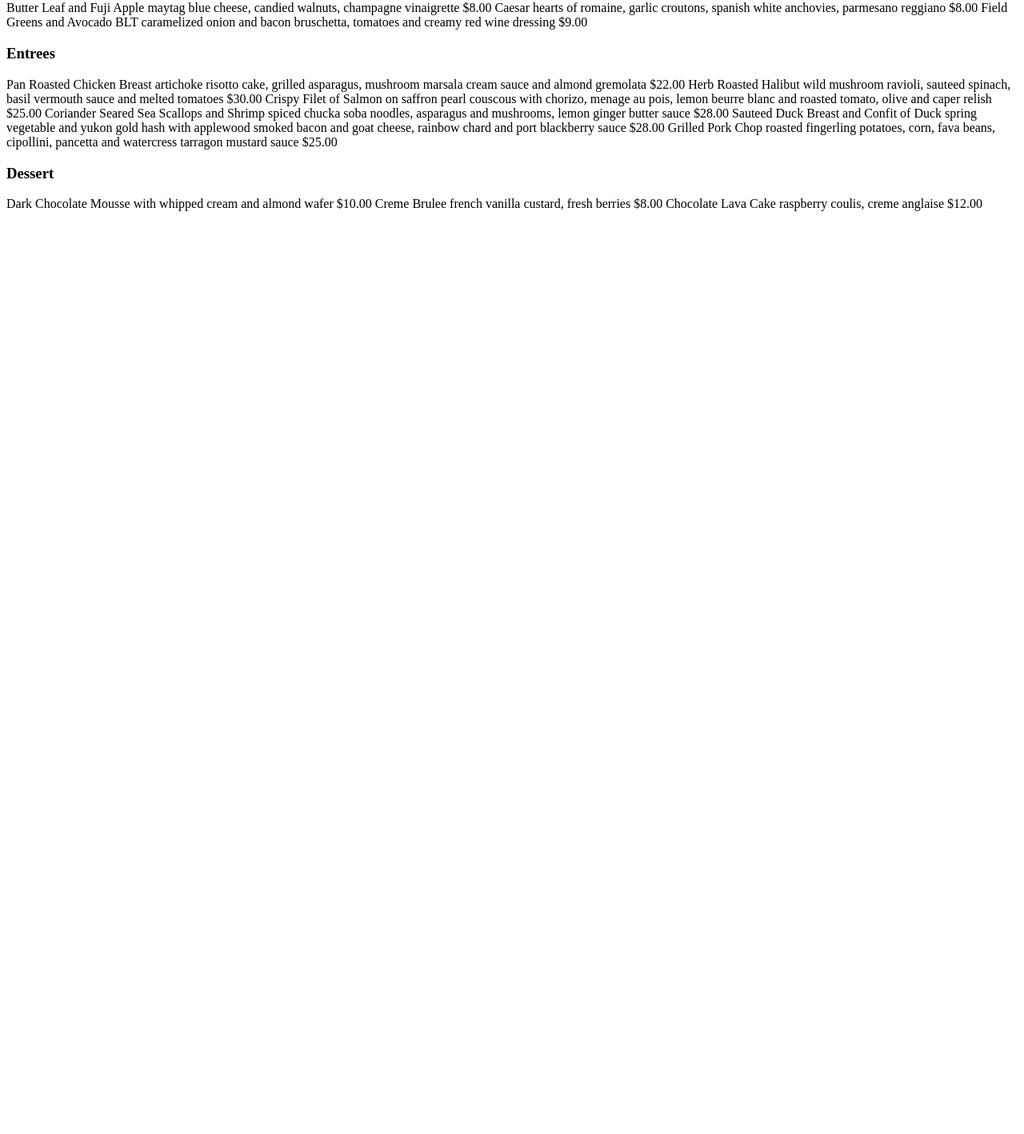
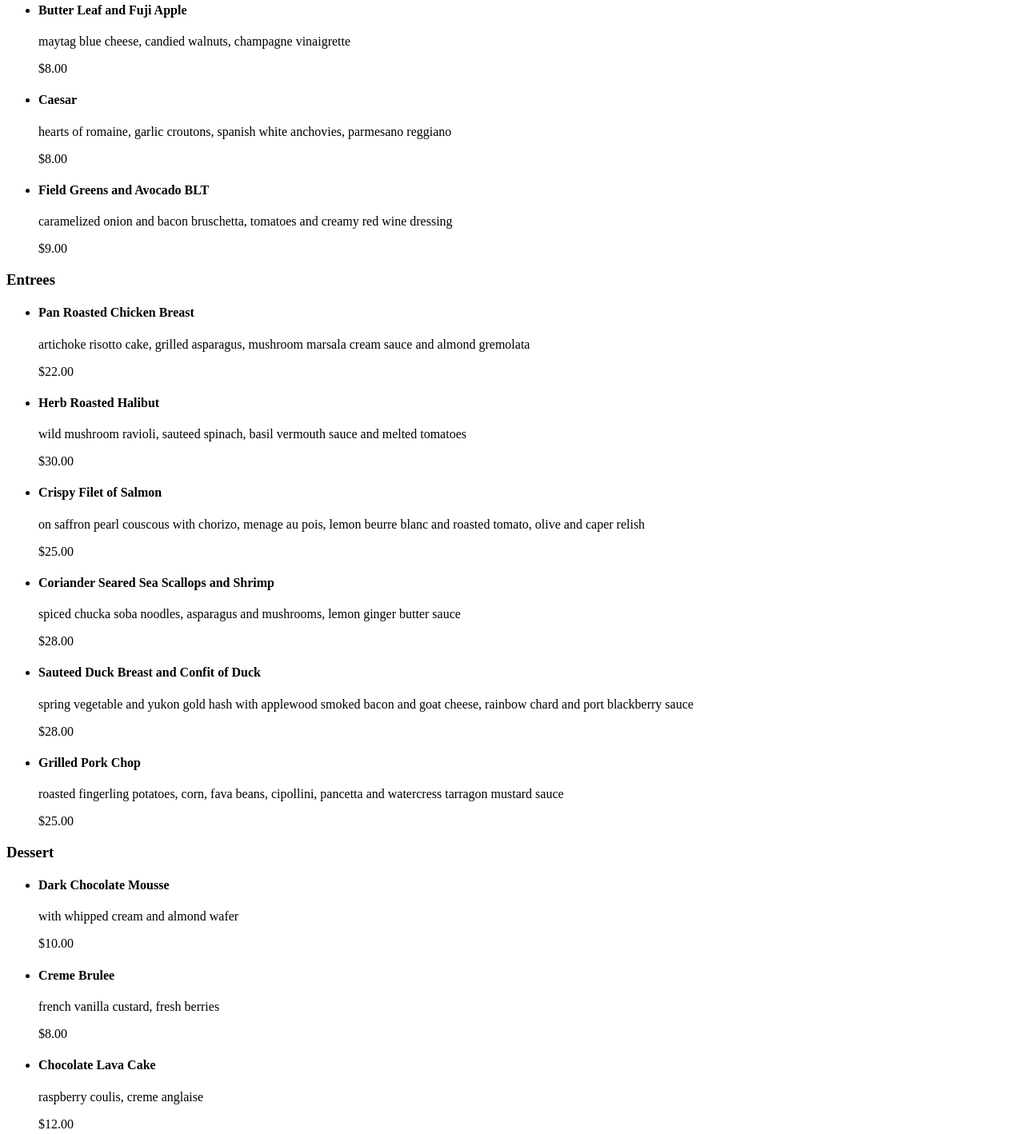
Before and after one commit to tylerinnes/tylerinnes.github.io, a plain HTML site: page grc338/restaurantmenu/index.html in a window 1280 px wide. Shown: the part 882-2300 px from the top of the page at 80% size. Before the commit the page ends 1154 px from the top, so only its background shows below. Drawn offline with Linux system fonts and the light colour scheme.

Commit message:
Update index.html

```diff
--- a/grc338/restaurantmenu/index.html
+++ b/grc338/restaurantmenu/index.html
@@ -15,7 +15,6 @@
 <h2>Main Menu</h2>
 
 <h3>Appetizers</h3>
-
 <ul>
     <li><h4>Tempura Fried</h4>
 <p>with lemon soy aioli and wasabi tobiko</p>
@@ -38,88 +37,65 @@
 <p>$12.00</p></li>
 
     <li><h4>Sauteed Veal Sweetbread and Shrimp</h4>
-<p>salad of shitake mushrooms, orange and field greens in sherry dressing</p
+    <p>salad of shitake mushrooms, orange and field greens in sherry dressing</p>
 <p>$14.00</p></li>
 </ul>
 
 <h3>Salads</h3>
+<ul>
+    <li><h4>Butter Leaf and Fuji Apple</h4>
+<p>maytag blue cheese, candied walnuts, champagne vinaigrette</p>
+<p>$8.00</p></li>
 
-Butter Leaf and Fuji Apple
+    <li><h4>Caesar</h4>
+<p>hearts of romaine, garlic croutons, spanish white anchovies, parmesano reggiano</p>
+<p>$8.00</p>
 
-maytag blue cheese, candied walnuts, champagne vinaigrette
-
-$8.00
-
-Caesar
-
-hearts of romaine, garlic croutons, spanish white anchovies, parmesano reggiano
-
-$8.00
-
-Field Greens and Avocado BLT
-
-caramelized onion and bacon bruschetta, tomatoes and creamy red wine dressing
-
-$9.00
-
-
+    <li><h4>Field Greens and Avocado BLT</h4>
+<p>caramelized onion and bacon bruschetta, tomatoes and creamy red wine dressing</p>
+<p>$9.00</p></li>
+</ul>
 
 <h3>Entrees</h3>
+<ul>
+    <li><h4>Pan Roasted Chicken Breast</h4>
+<p>artichoke risotto cake, grilled asparagus, mushroom marsala cream sauce and almond gremolata</p>
+<p>$22.00</p></li>
 
-Pan Roasted Chicken Breast
+    <li><h4>Herb Roasted Halibut</h4>
+<p>wild mushroom ravioli, sauteed spinach, basil vermouth sauce and melted tomatoes</p>
+<p>$30.00</p></li>
 
-artichoke risotto cake, grilled asparagus, mushroom marsala cream sauce and almond gremolata
+    <li><h4>Crispy Filet of Salmon</h4>
+<p>on saffron pearl couscous with chorizo, menage au pois, lemon beurre blanc and roasted tomato, olive and caper relish</p>
+<p>$25.00</p></li>
 
-$22.00
+    <li><h4>Coriander Seared Sea Scallops and Shrimp</h4>
+<p>spiced chucka soba noodles, asparagus and mushrooms, lemon ginger butter sauce</p>
+<p>$28.00</p></li>
 
-Herb Roasted Halibut
+    <li><h4>Sauteed Duck Breast and Confit of Duck</h4>
+<p>spring vegetable and yukon gold hash with applewood smoked bacon and goat cheese, rainbow chard and port blackberry sauce</p>
+<p>$28.00</p></li>
 
-wild mushroom ravioli, sauteed spinach, basil vermouth sauce and melted tomatoes
-
-$30.00
-
-Crispy Filet of Salmon
-
-on saffron pearl couscous with chorizo, menage au pois, lemon beurre blanc and roasted tomato, olive and caper relish
-
-$25.00
-
-Coriander Seared Sea Scallops and Shrimp
-
-spiced chucka soba noodles, asparagus and mushrooms, lemon ginger butter sauce
-
-$28.00
-
-Sauteed Duck Breast and Confit of Duck
-
-spring vegetable and yukon gold hash with applewood smoked bacon and goat cheese, rainbow chard and port blackberry sauce
-
-$28.00
-
-Grilled Pork Chop
-
-roasted fingerling potatoes, corn, fava beans, cipollini, pancetta and watercress tarragon mustard sauce
-
-$25.00
+<li><h4>Grilled Pork Chop</h4>
+<p>roasted fingerling potatoes, corn, fava beans, cipollini, pancetta and watercress tarragon mustard sauce</p>
+<p>$25.00</p>
+</ul>
 
 <h3>Dessert</h3>
+<ul>
+    <li><h4>Dark Chocolate Mousse</h4>
+<p>with whipped cream and almond wafer</p>
+<p>$10.00</p></li>
 
-Dark Chocolate Mousse
+    <li><h4>Creme Brulee</h4>
+<p>french vanilla custard, fresh berries</p>
+<p>$8.00</p></li>
 
-with whipped cream and almond wafer
-
-$10.00
-
-Creme Brulee
-
-french vanilla custard, fresh berries
-
-$8.00
-
-Chocolate Lava Cake
-
-raspberry coulis, creme anglaise
-
-$12.00
+    <li><h4>Chocolate Lava Cake</h4>
+<p>raspberry coulis, creme anglaise</p>
+<p>$12.00</p>
+</ul>
         </body>
     </html>
```
